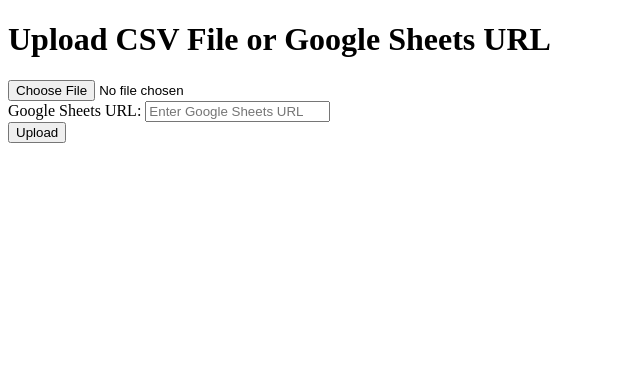
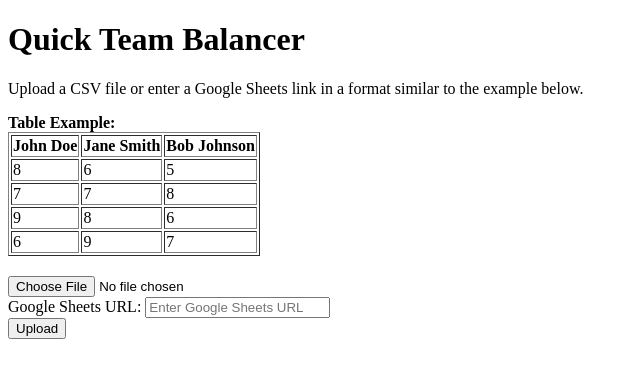
Before and after one commit to GrinshpunDavid/Team_Balancer, a Flask app: page / in a window 1280 px wide. Shown: the top 378 px of the page, without its empty margins (0-640 px from the left). Run offline with Flask 3, Linux system fonts and the light colour scheme.

Commit message:
format html

```diff
--- a/app.py
+++ b/app.py
@@ -60,8 +60,7 @@
 
         # Create HTML to display the results
         html_content = f"""
-            <h1>Processed Data</h1>
-            <table border="1">{processed_data.to_html()}</table>
+            <table border="1">{processed_data.to_html(index=False)}</table>
             <a href="/download">Download CSV</a>
         """
         return jsonify({"html": html_content})
--- a/templates/results.html
+++ b/templates/results.html
@@ -3,10 +3,8 @@
 <head>
     <meta charset="UTF-8">
     <meta name="viewport" content="width=device-width, initial-scale=1.0">
-    <title>Processed Data</title>
 </head>
 <body>
-    <h1>Processed CSV Data</h1>
     {% for table in tables %}
     {{ table|safe }}
     {% endfor %}
--- a/templates/upload.html
+++ b/templates/upload.html
@@ -3,7 +3,12 @@
 <head>
     <meta charset="UTF-8">
     <meta name="viewport" content="width=device-width, initial-scale=1.0">
-    <title>Upload CSV</title>
+    <title>Quick Team Balancer</title>
+    <style>
+        table {
+            margin-bottom: 20px; /* Adds 20px space below the table */
+        }
+    </style>
     <script>
         function showInputFields() {
             document.getElementById("input-fields").style.display = "block";
@@ -45,7 +50,37 @@
     </script>
 </head>
 <body>
-    <h1>Upload CSV File or Google Sheets URL</h1>
+    <h1>Quick Team Balancer</h1>
+    <p>Upload a CSV file or enter a Google Sheets link in a format similar to the example below.</p>
+    <h4 style="margin: 0;">Table Example:</h4>
+    <table border="1">
+        <tr>
+            <th>John Doe</th>
+            <th>Jane Smith</th>
+            <th>Bob Johnson</th>
+        </tr>
+        <tr>
+            <td>8</td>
+            <td>6</td>
+            <td>5</td>
+        </tr>
+        <tr>
+            <td>7</td>
+            <td>7</td>
+            <td>8</td>
+        </tr>
+        <tr>
+            <td>9</td>
+            <td>8</td>
+            <td>6</td>
+        </tr>
+        <tr>
+            <td>6</td>
+            <td>9</td>
+            <td>7</td>
+        </tr>
+    </table>
+
     <form id="upload-form" method="post" enctype="multipart/form-data" onsubmit="handleUpload(event);">
         <input type="file" name="file" accept=".csv">
         <br>
@@ -56,7 +91,7 @@
     </form>
 
     <div id="input-fields" style="display:none;">
-        <h2>Enter Team Assignment Parameters</h2>
+        <h2>Enter Team Parameters</h2>
         <form id="input-form" onsubmit="generateTeams(event);">
             <label for="num_teams">Number of Teams:</label>
             <input type="number" name="num_teams" min="1" required>
```
